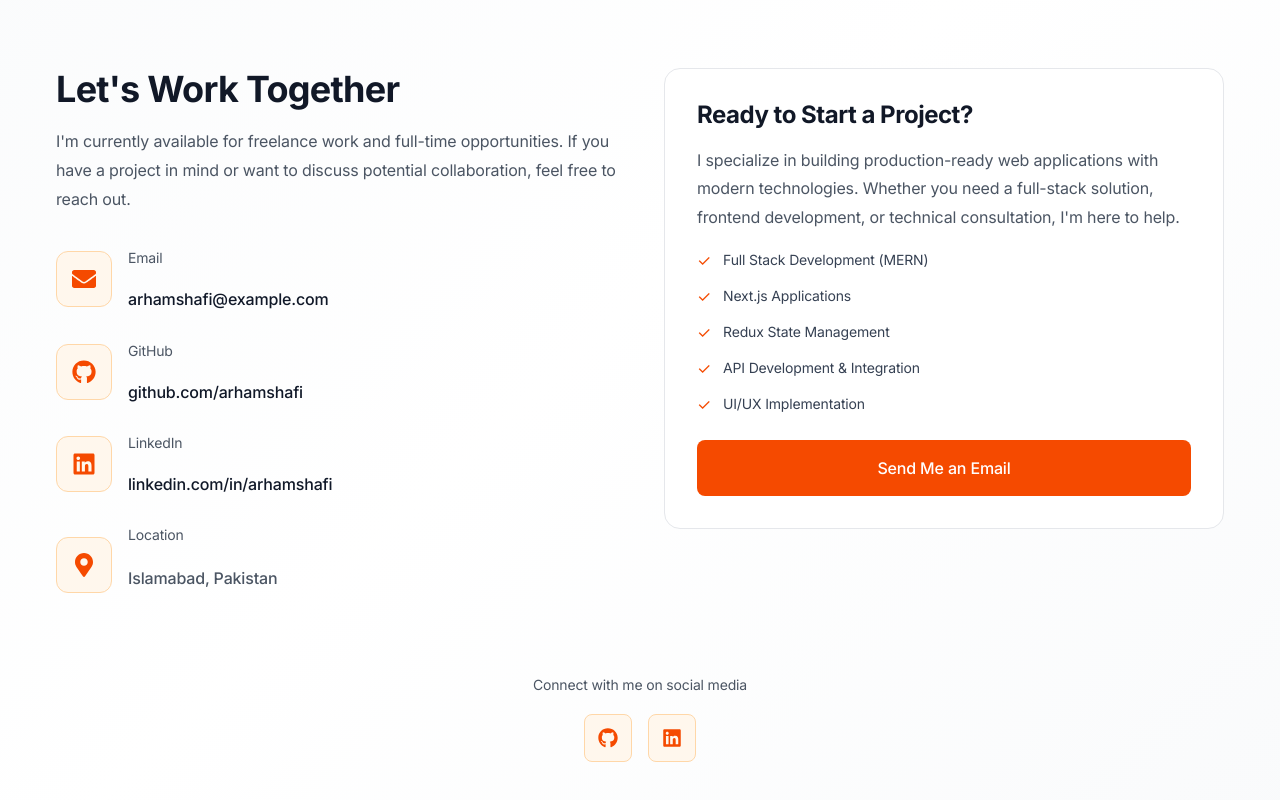
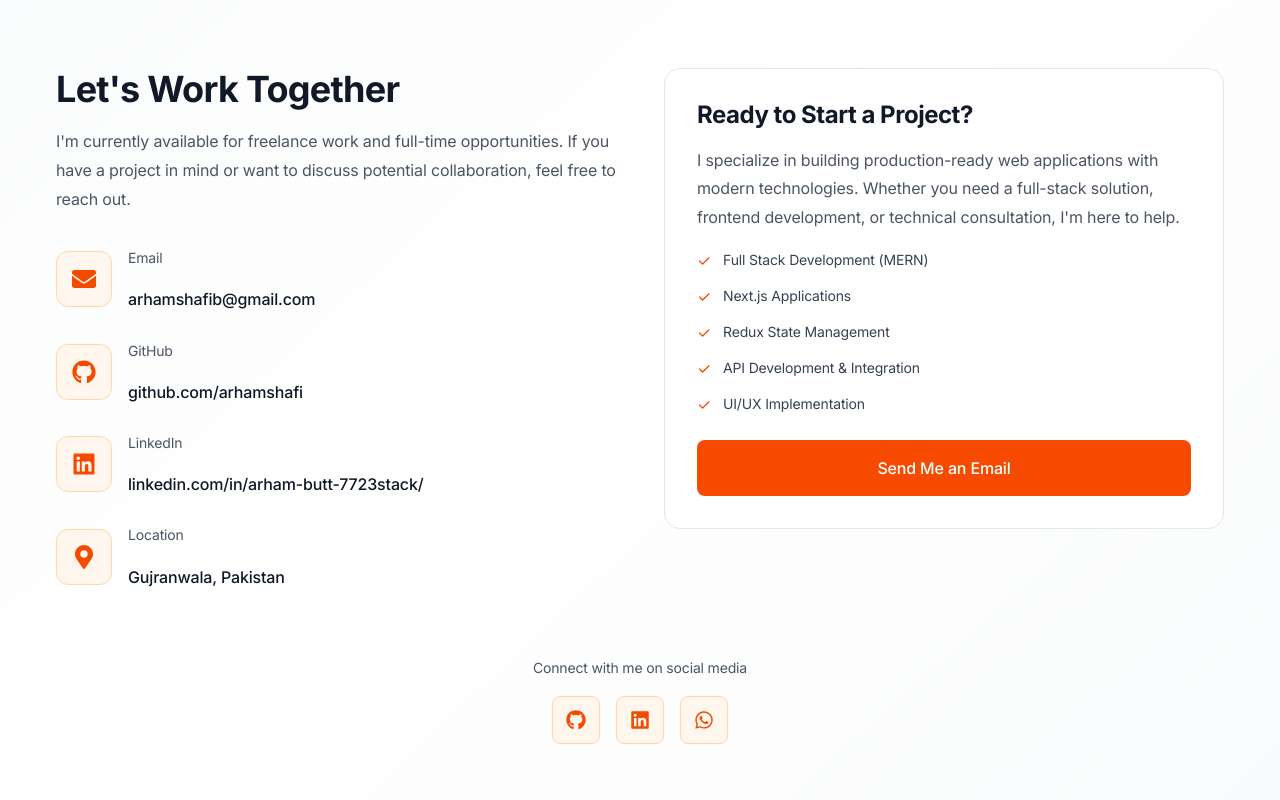
Before and after one commit to arhamshafi/Frontend_Portfolio, a React (Vite) app: page / in a window 1280 px wide. Shown: the part 7159-7959 px from the top of the page. Built offline with nearby package versions, Linux system fonts and the light colour scheme.

Commit message:
added nee contact liked

```diff
--- a/src/components/Contact.jsx
+++ b/src/components/Contact.jsx
@@ -1,14 +1,14 @@
 import React from 'react';
 import { motion } from 'framer-motion';
-import { FaGithub, FaLinkedin, FaEnvelope, FaMapMarkerAlt } from 'react-icons/fa';
+import { FaGithub, FaLinkedin, FaEnvelope, FaMapMarkerAlt, FaWhatsapp } from 'react-icons/fa';
 
 const Contact = () => {
   const contactInfo = [
     {
       icon: <FaEnvelope className="text-xl sm:text-2xl" />,
       label: "Email",
-      value: "arhamshafi@example.com",
-      link: "mailto:arhamshafi@example.com"
+      value: "arhamshafib@gmail.com",
+      link: "mailto:arhamshafib@gmail.com"
     },
     {
       icon: <FaGithub className="text-xl sm:text-2xl" />,
@@ -19,14 +19,14 @@ const Contact = () => {
     {
       icon: <FaLinkedin className="text-xl sm:text-2xl" />,
       label: "LinkedIn",
-      value: "linkedin.com/in/arhamshafi",
-      link: "https://linkedin.com/in/arhamshafi"
+      value: "linkedin.com/in/arham-butt-7723stack/",
+      link: "https://www.linkedin.com/in/arham-butt-7723stack/"
     },
     {
       icon: <FaMapMarkerAlt className="text-xl sm:text-2xl" />,
       label: "Location",
-      value: "Islamabad, Pakistan",
-      link: null
+      value: "Gujranwala, Pakistan",
+      link: "https://maps.app.goo.gl/VFroULFCGbATWWnq8"
     }
   ];
 
@@ -178,7 +178,7 @@ const Contact = () => {
             </div>
 
             <motion.a
-              href="mailto:arhamshafi@example.com"
+              href="mailto:arhamshafib@gmail.com"
               whileHover={{ scale: 1.02 }}
               whileTap={{ scale: 0.98 }}
               className="block w-full text-center px-4 sm:px-6 py-3 sm:py-4 bg-orange-600 hover:bg-orange-700 text-white rounded-lg font-medium transition-all duration-300 text-sm sm:text-base"
@@ -200,7 +200,8 @@ const Contact = () => {
           <div className="flex justify-center gap-3 sm:gap-4">
             {[
               { icon: <FaGithub />, link: 'https://github.com/arhamshafi' },
-              { icon: <FaLinkedin />, link: 'https://linkedin.com/in/arhamshafi' }
+              { icon: <FaLinkedin />, link: 'https://www.linkedin.com/in/arham-butt-7723stack/' },
+              { icon: <FaWhatsapp />, link: 'https://wa.me/923226423043?text=Hi%20Arham,%20I%20visited%20your%20portfolio.%20I%E2%80%99m%20interested%20in%20software/web%20development%20services%20and%20would%20like%20a%20consultation.' }
             ].map((social, i) => (
               <motion.a
                 key={i}
```
